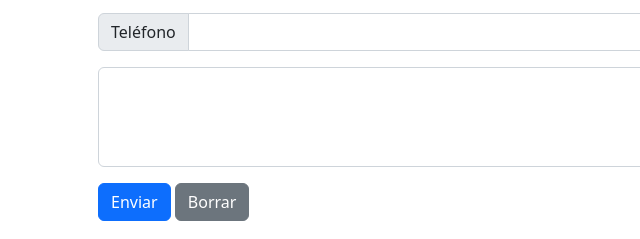
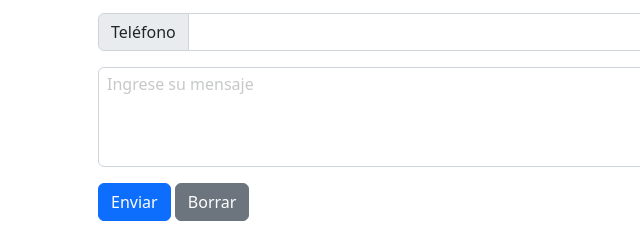
Before and after one commit to MatP25/coder-project-bootstrap-sass, a plain HTML site: page pages/form.html in a window 1280 px wide. Shown: the part 645-884 px from the top of the page, 0-640 px from the left. Drawn offline with nearby package versions, Linux system fonts and the light colour scheme.

Commit message:
added missing label from form text area

```diff
--- a/pages/form.html
+++ b/pages/form.html
@@ -81,7 +81,7 @@
 
                     <div class="form-floating mb-3">
                         <textarea class="form-control" id="mensaje" placeholder="Ingrese su mensaje..." style="height: 100px"></textarea>
-                        <label class="form-label" for="mensaje"></label>
+                        <label class="form-label mx-2 pt-1 opacity-25" for="mensaje">Ingrese su mensaje</label>
                     </div>
                     <div>
                         <button type="submit" class="btn btn-primary">Enviar</button>
```
